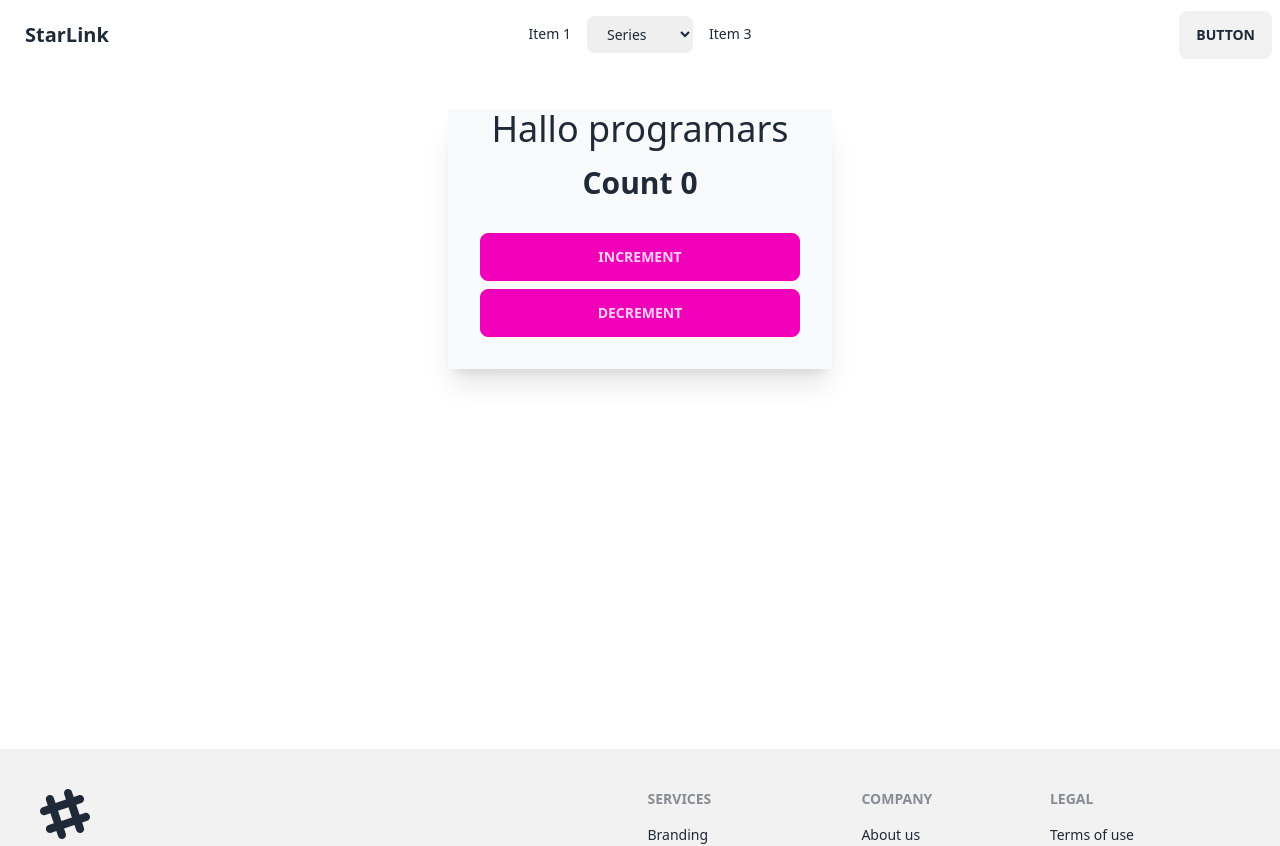
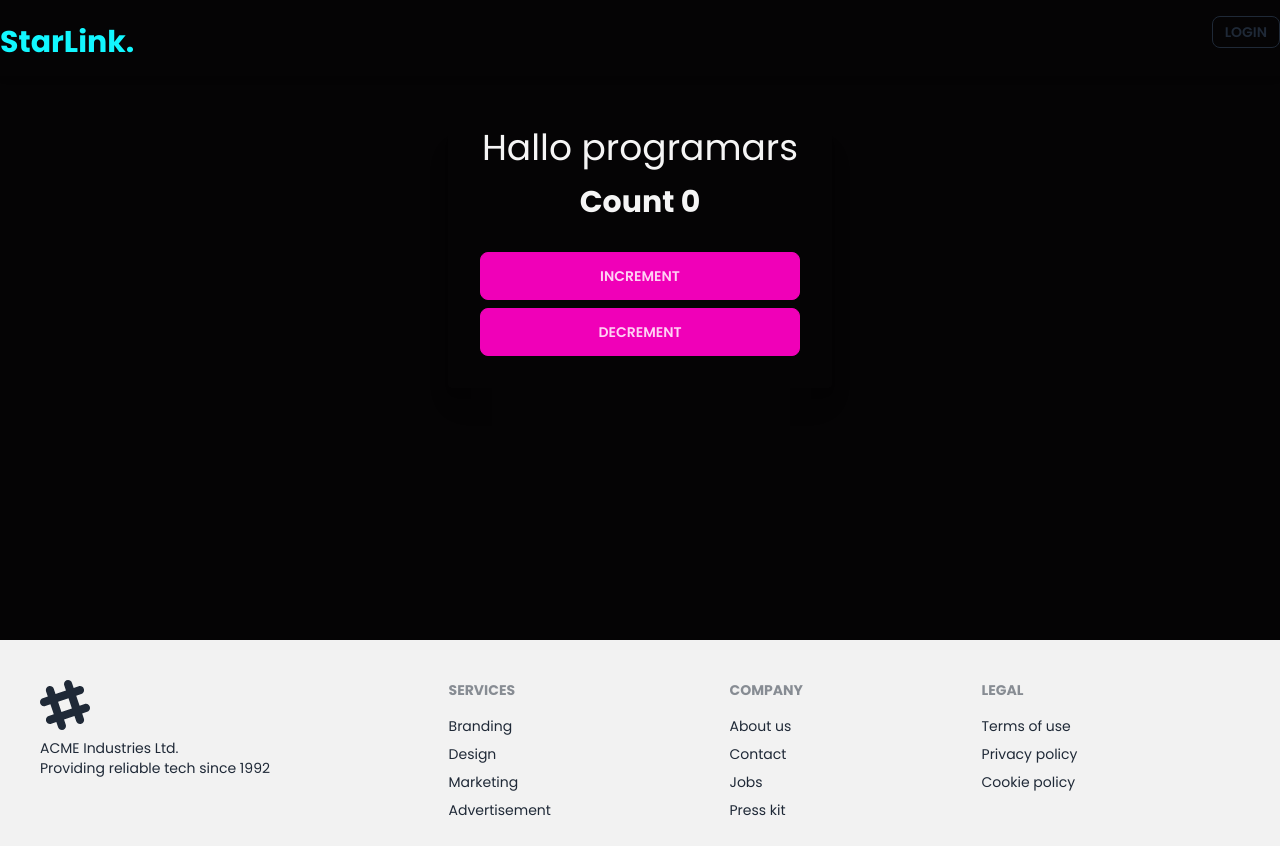
Before and after one commit to sumon2807/video-streaming-client, a React (Vite) app: page / in a window 1280 px wide. Shown: the top 846 px of the page. Built offline with nearby package versions, Linux system fonts and the light colour scheme.

Commit message:
shawon code

```diff
--- a/src/Layout/Main.jsx
+++ b/src/Layout/Main.jsx
@@ -5,13 +5,13 @@ import NavBar from "../Pages/Shared/NavBar/NavBar";
 
 const Main = () => {
   return (
-    <div>
+    <>
       <NavBar />
-      <div className="min-h-[80vh]">
+        <div className=" min-h-[80vh]">
         <Outlet />
-      </div>
+        </div>
       <Footer />
-    </div>
+    </>
   );
 };
 
--- a/src/Pages/Home/Home/Home.jsx
+++ b/src/Pages/Home/Home/Home.jsx
@@ -1,8 +1,10 @@
 import React from "react";
 import { useDispatch, useSelector } from "react-redux";
 import { increment, decrement } from "../../../redux/features/counter";
+import banner from '../../../../public/assets/images/banner/home-banner.png'
 
 const Home = () => {
+  const url=`https://i.ibb.co/p4WvVqT/home-banner.png`
   //count State
   const count = useSelector((state) => state.count);
   const dispatch = useDispatch();
@@ -15,8 +17,9 @@ const Home = () => {
     dispatch(decrement());
   };
   return (
-    <div>
-      <div className="bg-gray-50 shadow-xl rounded max-w-sm mx-auto my-10">
+    <div className="pt-32">
+      {/* style={{ backgroundImage: `url('${url}')` }} */}
+      <div className="shadow-xl rounded max-w-sm mx-auto">
         <h1 className="text-4xl text-center">Hallo programars</h1>
         <h1 className="text-3xl font-bold text-center pt-4 ">
           Count {count.count}
--- a/src/Pages/Shared/Footer/Footer.jsx
+++ b/src/Pages/Shared/Footer/Footer.jsx
@@ -7,7 +7,6 @@ const Footer = () => {
                 <div>
                     <svg width="50" height="50" viewBox="0 0 24 24" xmlns="http://www.w3.org/2000/svg" fillRule="evenodd" clipRule="evenodd" className="fill-current"><path d="M22.672 15.226l-2.432.811.841 2.515c.33 1.019-.209 2.127-1.23 2.456-1.15.325-2.148-.321-2.463-1.226l-.84-2.518-5.013 1.677.84 2.517c.391 1.203-.434 2.542-1.831 2.542-.88 0-1.601-.564-1.86-1.314l-.842-2.516-2.431.809c-1.135.328-2.145-.317-2.463-1.229-.329-1.018.211-2.127 1.231-2.456l2.432-.809-1.621-4.823-2.432.808c-1.355.384-2.558-.59-2.558-1.839 0-.817.509-1.582 1.327-1.846l2.433-.809-.842-2.515c-.33-1.02.211-2.129 1.232-2.458 1.02-.329 2.13.209 2.461 1.229l.842 2.515 5.011-1.677-.839-2.517c-.403-1.238.484-2.553 1.843-2.553.819 0 1.585.509 1.85 1.326l.841 2.517 2.431-.81c1.02-.33 2.131.211 2.461 1.229.332 1.018-.21 2.126-1.23 2.456l-2.433.809 1.622 4.823 2.433-.809c1.242-.401 2.557.484 2.557 1.838 0 .819-.51 1.583-1.328 1.847m-8.992-6.428l-5.01 1.675 1.619 4.828 5.011-1.674-1.62-4.829z"></path></svg>
                     <p>ACME Industries Ltd.<br />Providing reliable tech since 1992</p>
-                <p>Lorem ipsum, dolor sit amet consectetur adipisicing elit. Consequatur, sint.</p>
                 </div>
                 <div>
                     <span className="footer-title">Services</span>
--- a/src/Pages/Shared/NavBar/NavBar.jsx
+++ b/src/Pages/Shared/NavBar/NavBar.jsx
@@ -1,59 +1,16 @@
 import React from "react";
 
 const NavBar = () => {
-  const navItems = (
-    <>
-      <li>
-        <a>Item 1</a>
-      </li>
-      <li>
-        <select className="" name="navDropdown" defaultValue="series" >
-          <option value="series" hidden>Series</option>
-          <option value="natok">Natok</option>
-          <option value="movie">Movie</option>
-          <option value="cartoon">Cartoon</option>
-        </select>
-      </li>
-      <li>
-        <a>Item 3</a>
-      </li>
-    </>
-  );
     return (
         <>
-      <div className="navbar bg-base-100">
-        <div className="navbar-start">
-          <div className="dropdown">
-            <label tabIndex={0} className="btn btn-ghost lg:hidden">
-              <svg
-                xmlns="http://www.w3.org/2000/svg"
-                className="h-5 w-5"
-                fill="none"
-                viewBox="0 0 24 24"
-                stroke="currentColor"
-              >
-                <path
-                  strokeLinecap="round"
-                  strokeLinejoin="round"
-                  strokeWidth="2"
-                  d="M4 6h16M4 12h8m-8 6h16"
-                />
-              </svg>
-            </label>
-            <ul
-              tabIndex={0}
-              className="menu menu-sm dropdown-content mt-3 z-[1] p-2 shadow bg-base-100 rounded-box w-52"
-            >
-              {navItems}
-            </ul>
+            <div className="shadow-md top-0 left-0 w-full fixed z-[100001]">
+                <div className="md:flex lg:flex py-4 justify-between max-w-screen-xl mx-auto">
+                    <div className="ml-6 lg:ml-0 font-bold text-2xl cursor-pointer flex items-center font[Poppins]">
+                        <span className="text-3xl text-[#12f7ff] mr-1 pt-2">Star<span className=""></span>Link.</span>
                     </div>
-          <a className="btn btn-ghost normal-case text-xl">StarLink</a>
+                    <div className="">
+                        <a className="btn btn-sm btn-outline hover">Login</a>
                     </div>
-        <div className="navbar-center hidden lg:flex">
-          <ul className="menu menu-horizontal px-1">{navItems}</ul>
-        </div>
-        <div className="navbar-end">
-          <a className="btn">Button</a>
                 </div>
             </div>
         </>
--- a/src/index.css
+++ b/src/index.css
@@ -1,3 +1,29 @@
+@import url('https://fonts.googleapis.com/css2?family=EB+Garamond:wght@500;700;800&family=Poppins:wght@100;200;300;400;500;600;700;800;900&display=swap');
+
 @tailwind base;
 @tailwind components;
 @tailwind utilities;
+
+:root{
+    --text-color:#f5f5f5;
+    --hover-color:#12f7ff;
+    --bg-color: #050405;
+    --big-font: 2.5rem;
+    --norma-font: 2rem;
+    --neon-box-shadow: 0 0 .5rem #12f7ff;
+    --h2-font:3rem;
+    --font-neon-text-shadow: 0 0 10px rgba(18,247,255,0.3),
+    0 0 20px rgba(18,247,255,0.3),
+    0 0 30px rgba(18,247,255,0.3),
+    0 0 40px rgba(18,247,255,0.3),
+    0 0 70px rgba(18,247,255,0.3),
+    0 0 80px rgba(18,247,255,0.3),
+    0 0 100px rgba(18,247,255,0.3),
+    0 0 150px rgba(18,247,255,0.3),
+}
+
+body{
+    font-family:"Poppins", sans-serif;
+    background-color: var(--bg-color);
+    color: var(--text-color);
+}
```
Also changed, not shown: public/assets/images/banner/home-banner.png (added). Lines whose indentation alone changed are shown as unchanged.
